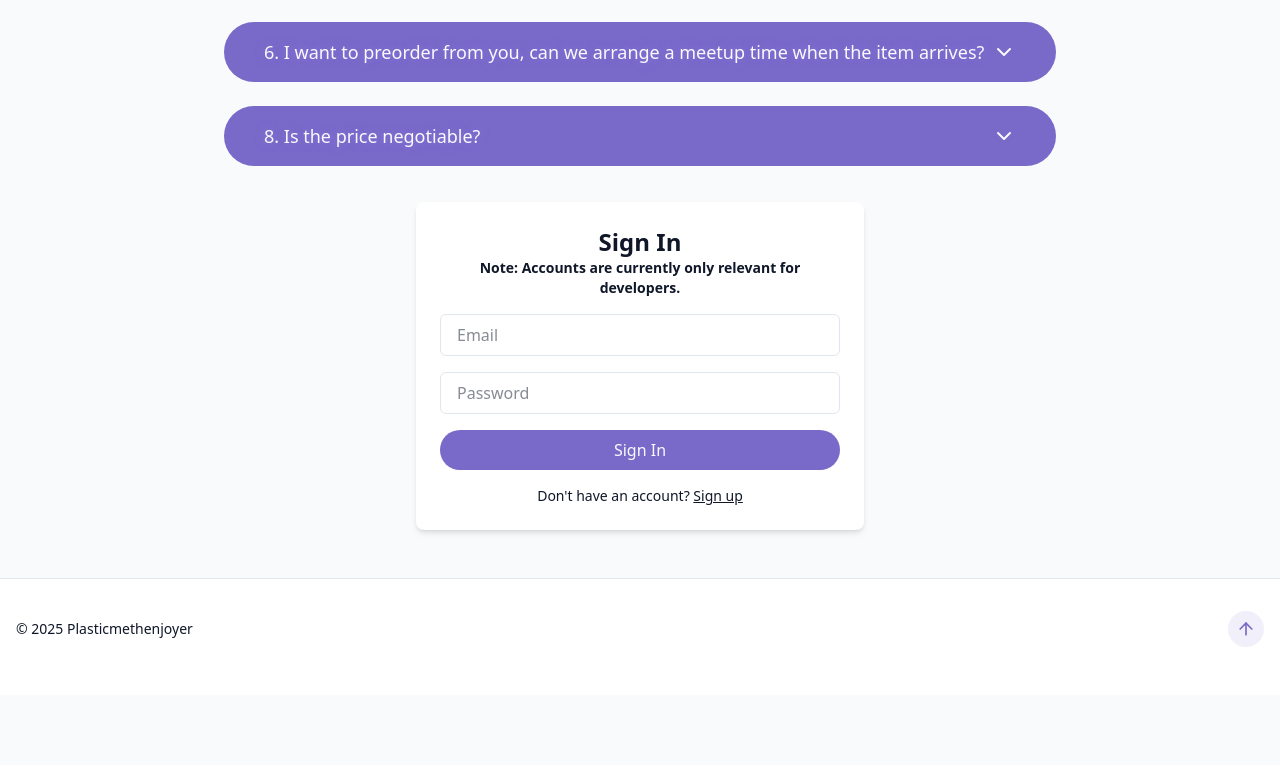
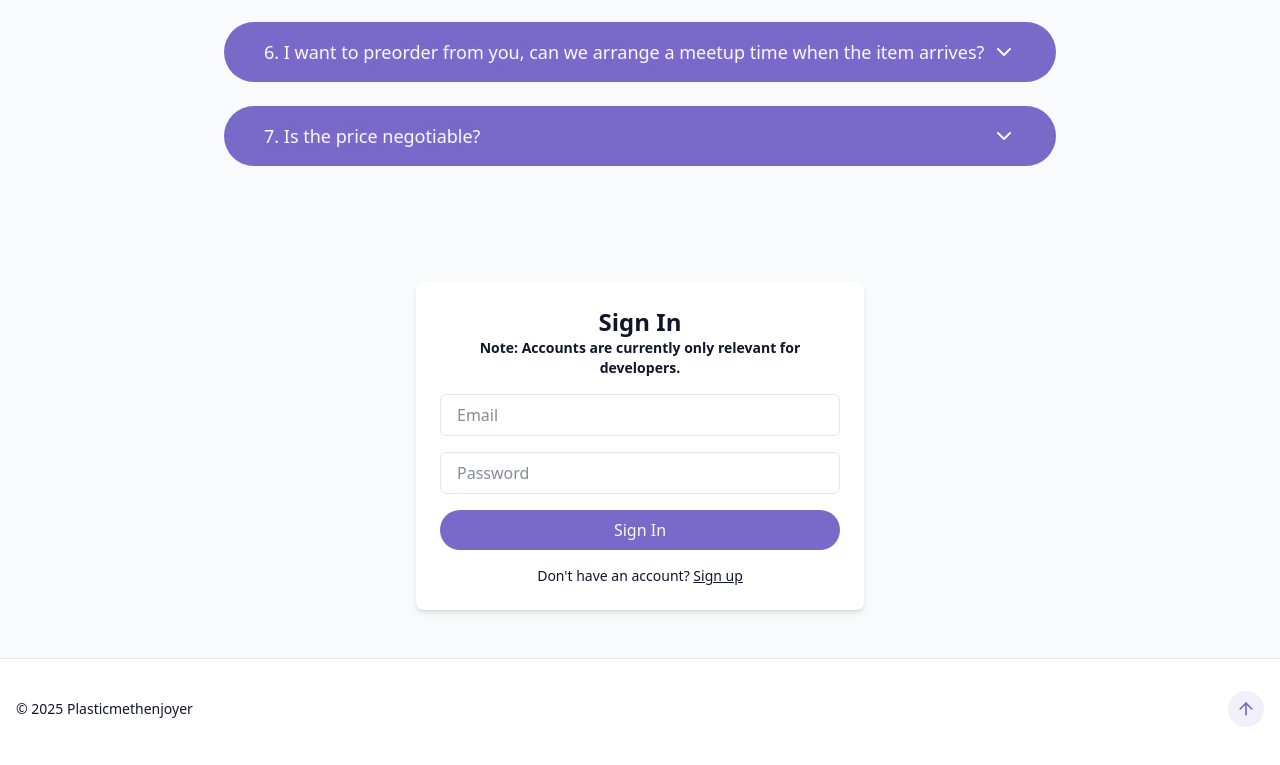
Before and after one commit to marchjlim/hobby-website, a React (Vite) app: page / in a window 1280 px wide. Shown: the part 2904-3669 px from the top of the page. Before the commit the page ends 3599 px from the top, so only its background shows below. Built offline with nearby package versions, Linux system fonts and the light colour scheme; no server answers; the database is empty.

Commit message:
Minor ui changes

```diff
--- a/src/components/FaqSection.jsx
+++ b/src/components/FaqSection.jsx
@@ -7,7 +7,7 @@ const questions_and_answers = [
     {index: 4, question: "Can you notify me on WhatsApp/other platforms when my preorder arrives?", answer: "No. There are too many buyers, and it will be hard for me to keep track of everyone's phone numbers and orders. Hence I only communicate via Carousell."},
     {index: 5, question: "I have multiple preorders that arrive on different months. Can I collect them together?", answer: "No. The kits take up space and I will not hold them. Please collect within the stipulated timeline."},
     {index: 6, question: "I want to preorder from you, can we arrange a meetup time when the item arrives?", answer: "This depends on how long it takes for the order to come. I cannot predict my availability, so meetups are usually arranged when the item arrives."},
-    {index: 8, question: "Is the price negotiable?", answer: "Depends on the item, but generally no unless you are buying multiple items or are a regular customer."},
+    {index: 7, question: "Is the price negotiable?", answer: "Depends on the item, but generally no unless you are buying multiple items or are a regular customer."},
 ]
 
 export const FaqSection = () => {
--- a/src/components/ThemeToggle.jsx
+++ b/src/components/ThemeToggle.jsx
@@ -31,6 +31,7 @@ export const ThemeToggle = () => {
 
     return <button
                 onClick={toggleTheme}
+                title={isDarkMode ? "Enable light mode" : "Enable dark mode"}
                 className={cn(
                             "fixed max-sm:hidden top-0 right-0 z-50 p-2 rounded-full transition-colors duration-300",
                             "focus:outlin-hidden"
--- a/src/pages/Home.jsx
+++ b/src/pages/Home.jsx
@@ -78,7 +78,7 @@ export const Home = () => {
                 <ListingsSection />
                 <ContactSection />
                 <FaqSection />
-                {!session && <AuthForm />}
+                <div className="mt-20">{!session && <AuthForm className="py-20"/>}</div>
             </main>
 
         {/* Footer */}
```
